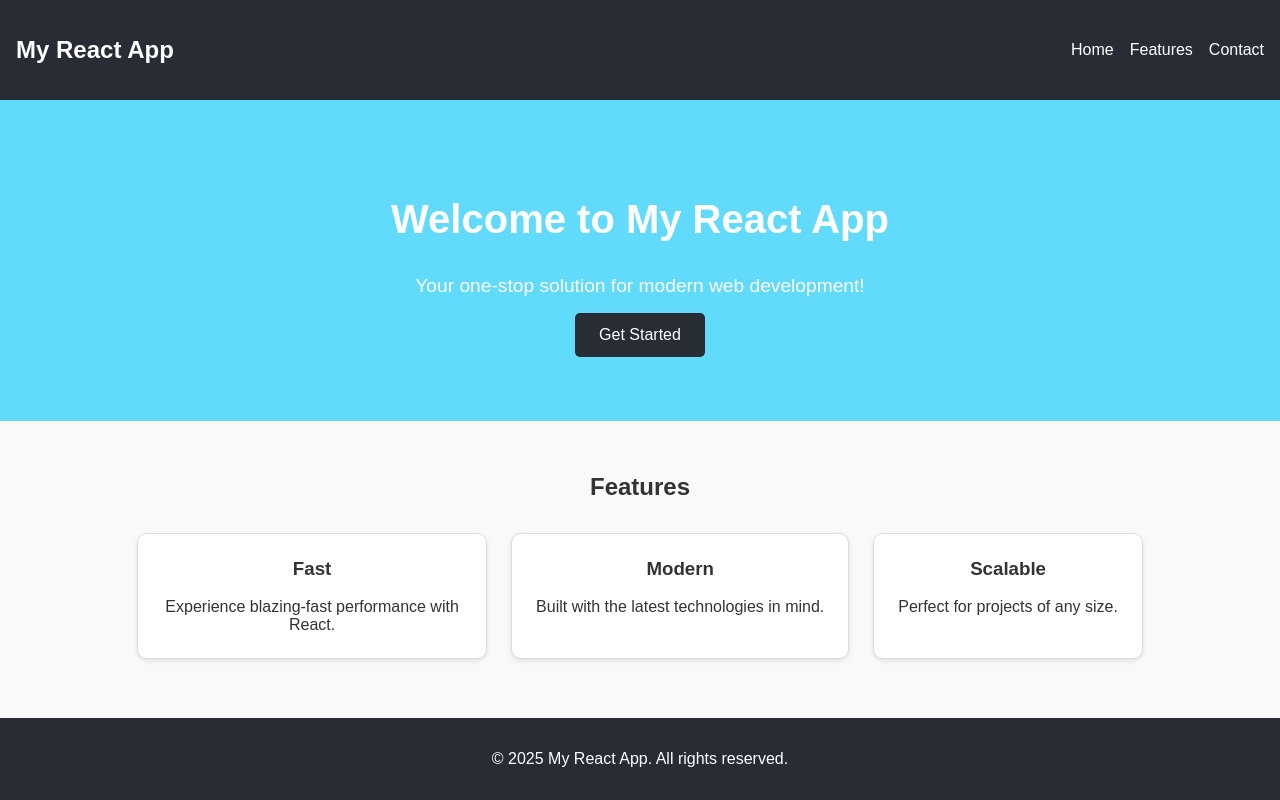
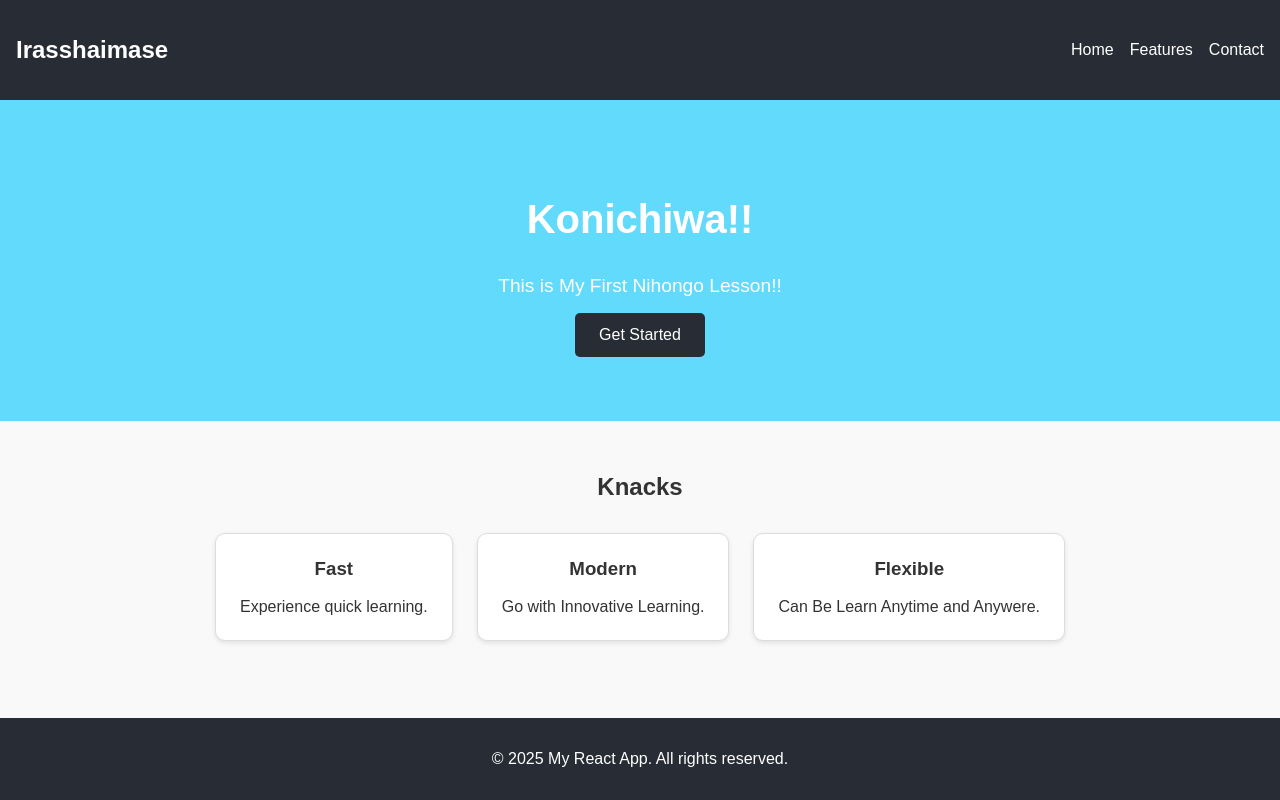
Before and after one commit to ignee/frontend, a React (Create React App) app: page / in a window 1280 px wide. Built offline with nearby package versions, Linux system fonts and the light colour scheme.

Commit message:
Updated App.js to include CSS import and made other changes

```diff
--- a/src/App.js
+++ b/src/App.js
@@ -6,7 +6,7 @@ function App() {
     <div className="app">
       <header className="header">
         <nav className="navbar">
-          <h1 className="logo">My React App</h1>
+          <h1 className="logo">Irasshaimase</h1>
           <ul className="nav-links">
             <li><a href="#home">Home</a></li>
             <li><a href="#features">Features</a></li>
@@ -18,26 +18,26 @@ function App() {
       <main className="main-content">
         {/* Hero Section */}
         <section className="hero">
-          <h2>Welcome to My React App</h2>
-          <p>Your one-stop solution for modern web development!</p>
+          <h2>Konichiwa!!</h2>
+          <p>This is My First Nihongo Lesson!!</p>
           <button className="cta-button">Get Started</button>
         </section>
 
         {/* Features Section */}
         <section id="features" className="features">
-          <h2>Features</h2>
+          <h2> Knacks</h2>
           <div className="feature-cards">
             <div className="card">
               <h3>Fast</h3>
-              <p>Experience blazing-fast performance with React.</p>
+              <p>Experience quick learning.</p>
             </div>
             <div className="card">
               <h3>Modern</h3>
-              <p>Built with the latest technologies in mind.</p>
+              <p>Go with Innovative Learning.</p>
             </div>
             <div className="card">
-              <h3>Scalable</h3>
-              <p>Perfect for projects of any size.</p>
+              <h3>Flexible</h3>
+              <p>Can Be Learn Anytime and Anywere.</p>
             </div>
           </div>
         </section>
```
